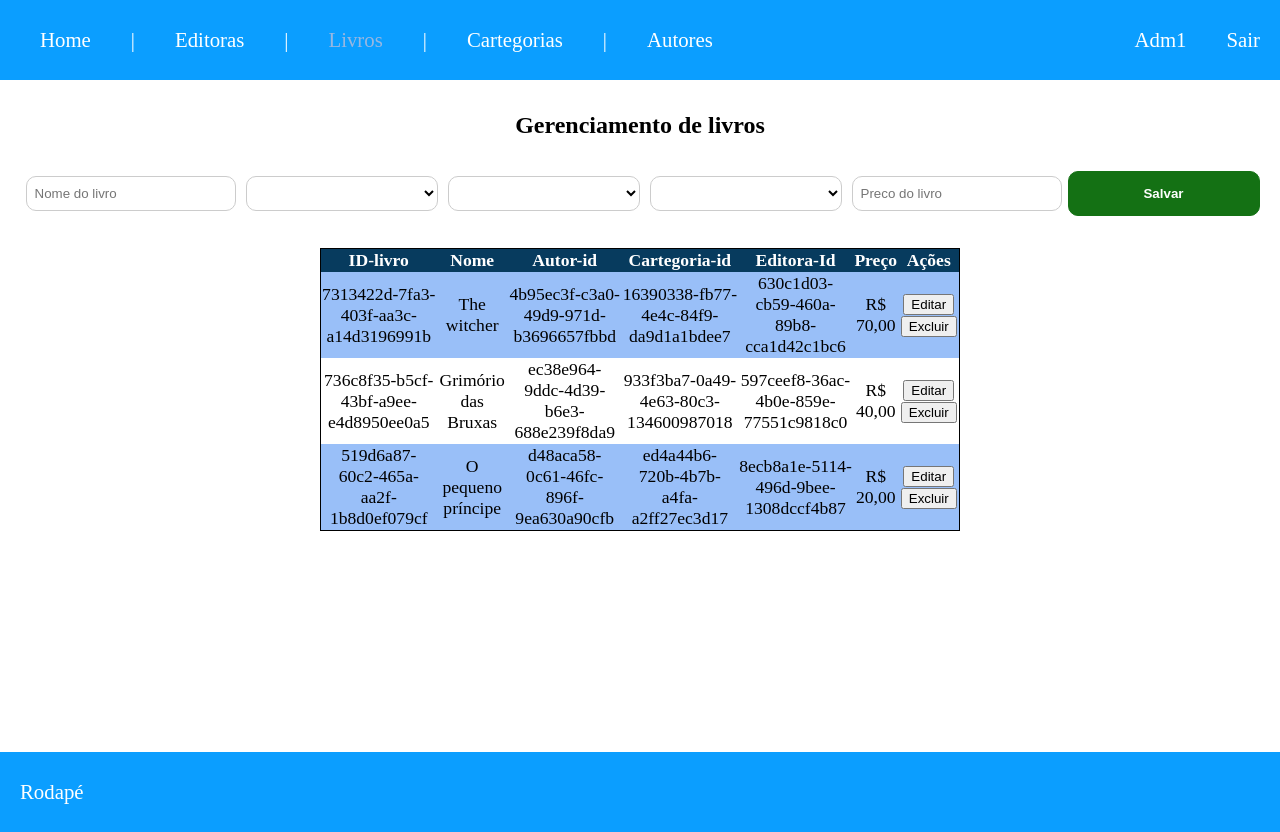
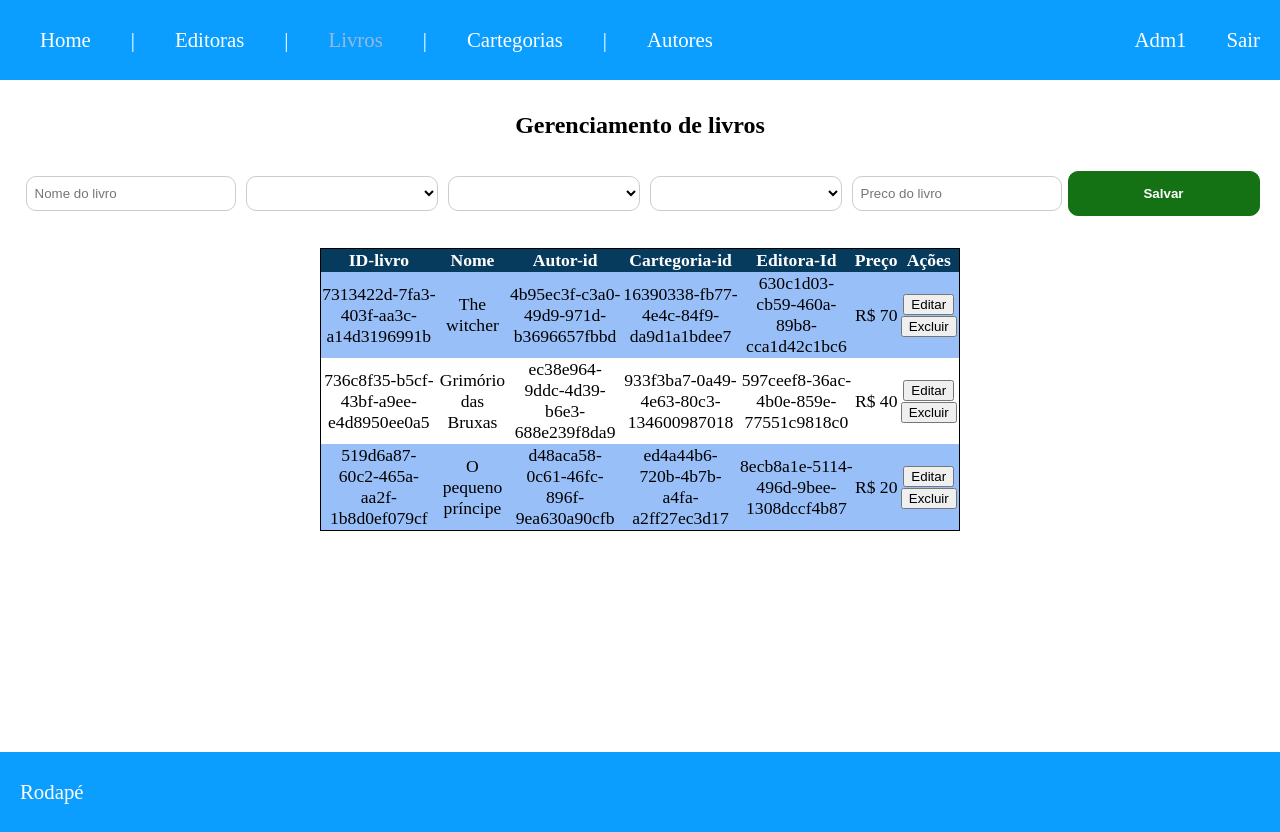
Before and after one commit to Ian-2INFO3/aula-bootcamp-teste, a Vue app: page /livros in a window 1280 px wide. Built offline with nearby package versions, Linux system fonts and the light colour scheme.

Commit message:
codigo otimizado

```diff
--- a/src/views/LivrosView.vue
+++ b/src/views/LivrosView.vue
@@ -5,62 +5,63 @@ export default {
     return {
       livros: [
         {
-          id_livro: "7313422d-7fa3-403f-aa3c-a14d3196991b",
-          nome: "The witcher",
-          id_editora: "630c1d03-cb59-460a-89b8-cca1d42c1bc6",
-          id_autor: "4b95ec3f-c3a0-49d9-971d-b3696657fbbd",
-          id_cartegoria: "16390338-fb77-4e4c-84f9-da9d1a1bdee7",
-          preco_livro: "R$ 70,00",
+          id: "7313422d-7fa3-403f-aa3c-a14d3196991b",
+          titulo: "The witcher",
+          editora: "630c1d03-cb59-460a-89b8-cca1d42c1bc6",
+          autor: "4b95ec3f-c3a0-49d9-971d-b3696657fbbd",
+          categoria: "16390338-fb77-4e4c-84f9-da9d1a1bdee7",
+          preco: 70.0,
         },
         {
-          id_livro: "736c8f35-b5cf-43bf-a9ee-e4d8950ee0a5",
-          nome: "Grimório das Bruxas",
-          id_editora: "597ceef8-36ac-4b0e-859e-77551c9818c0",
-          id_autor: "ec38e964-9ddc-4d39-b6e3-688e239f8da9",
-          id_cartegoria: "933f3ba7-0a49-4e63-80c3-134600987018",
-          preco_livro: "R$ 40,00",
+          id: "736c8f35-b5cf-43bf-a9ee-e4d8950ee0a5",
+          titulo: "Grimório das Bruxas",
+          editora: "597ceef8-36ac-4b0e-859e-77551c9818c0",
+          autor: "ec38e964-9ddc-4d39-b6e3-688e239f8da9",
+          categoria: "933f3ba7-0a49-4e63-80c3-134600987018",
+          preco: 40.0,
         },
         {
-          id_livro: "519d6a87-60c2-465a-aa2f-1b8d0ef079cf",
-          nome: "O pequeno príncipe",
-          id_editora: "8ecb8a1e-5114-496d-9bee-1308dccf4b87",
-          id_autor: "d48aca58-0c61-46fc-896f-9ea630a90cfb",
-          id_cartegoria: "ed4a44b6-720b-4b7b-a4fa-a2ff27ec3d17",
-          preco_livro: "R$ 20,00",
+          id: "519d6a87-60c2-465a-aa2f-1b8d0ef079cf",
+          titulo: "O pequeno príncipe",
+          editora: "8ecb8a1e-5114-496d-9bee-1308dccf4b87",
+          autor: "d48aca58-0c61-46fc-896f-9ea630a90cfb",
+          categoria: "ed4a44b6-720b-4b7b-a4fa-a2ff27ec3d17",
+          preco: 20.0,
         },
       ],
-      novo_livro: "",
-      novo_preco: "",
-      editora: "",
-      cartegoria: "",
-      autor: "",
+      novo_livro: {
+        titulo: "",
+        preco: "",
+        editora: "",
+        categoria: "",
+        autor: "",
+      },
+      indice_editar: -1,
     };
   },
   methods: {
     salvar() {
       if (
-        this.novo_livro &&
-        this.novo_preco &&
-        this.editora &&
-        this.autor &&
-        this.cartegoria !== ""
+        this.novo_livro.titulo !== "" &&
+        this.novo_livro.preco !== "" &&
+        this.novo_livro.editora !== "" &&
+        this.novo_livro.autor !== "" &&
+        this.novo_livro.categoria !== ""
       ) {
-        const novo_idlivro = uuidv4();
-        const novo_idautor = uuidv4();
-        const novo_idcartegoria = uuidv4();
-        this.livros.push({
-          id_livro: novo_idlivro,
-          id_editora: this.editora,
-          nome: this.novo_livro,
-          id_autor: novo_idautor,
-          id_cartegoria: novo_idcartegoria,
-          preco_livro: "R$ " + this.novo_preco,
-        });
-        this.novo_livro = "";
-        this.novo_preco = "";
-        this.editora = "";
-        this.autor = "";
-        this.cartegoria = "";
+        if (this.novo_livro.id) {
+          this.livros.splice(this.indice_editar, 1, this.novo_livro);
+          this.indice_editar = -1;
+        } else {
+          this.novo_livro.id = uuidv4();
+          this.livros.push(this.novo_livro);
+        }
+        this.novo_livro = {
+          titulo: "",
+          preco: "",
+          editora: "",
+          categoria: "",
+          autor: "",
+        };
       }
     },
     excluir(livro) {
@@ -68,10 +69,9 @@ export default {
       this.livros.splice(indice, 1);
     },
     editar(livro) {
-      const novo_nome = prompt("Editar Nome do livro");
-      if (novo_nome !== "") {
-        livro.nome = novo_nome;
-      }
+      const indice = this.livros.indexOf(livro);
+      this.indice_editar = indice;
+      Object.assign(this.novo_livro, livro);
     },
   },
 };
@@ -84,12 +84,12 @@ export default {
     <div class="form-input">
       <input
         @keyup.enter="salvar"
-        v-model="novo_livro"
+        v-model="novo_livro.titulo"
         type="text"
         placeholder="Nome do livro"
         class="input-menor"
       />
-      <select name="editoras" class="input-menor" v-model="editora">
+      <select name="editoras" class="input-menor" v-model="novo_livro.editora">
         <option value="630c1d03-cb59-460a-89b8-cca1d42c1bc6">
           Companhia das Letras
         </option>
@@ -100,12 +100,16 @@ export default {
           Editora Arqueiro
         </option>
       </select>
-      <select name="cartegorias" class="input-menor" v-model="cartegoria">
+      <select
+        name="categorias"
+        class="input-menor"
+        v-model="novo_livro.categoria"
+      >
         <option value="16390338-fb77-4e4c-84f9-da9d1a1bdee7">Drama</option>
         <option value="933f3ba7-0a49-4e63-80c3-134600987018">Medo</option>
         <option value="ed4a44b6-720b-4b7b-a4fa-a2ff27ec3d17">Ficção</option>
       </select>
-      <select name="autor" class="input-menor" v-model="autor">
+      <select name="autor" class="input-menor" v-model="novo_livro.autor">
         <option value="4b95ec3f-c3a0-49d9-971d-b3696657fbbd">
           Andrzej Sapkowski
         </option>
@@ -118,7 +122,7 @@ export default {
       </select>
       <input
         @keyup.enter="salvar"
-        v-model="novo_preco"
+        v-model="novo_livro.preco"
         type="number"
         placeholder="Preco do livro"
         class="input-menor"
@@ -141,23 +145,21 @@ export default {
         <tbody>
           <tr v-for="livro in livros" :key="livro.id">
             <td>
-              {{ livro.id_livro }}
+              {{ livro.id }}
             </td>
             <td>
-              {{ livro.nome }}
+              {{ livro.titulo }}
             </td>
             <td>
-              {{ livro.id_autor }}
+              {{ livro.autor }}
             </td>
             <td>
-              {{ livro.id_cartegoria }}
+              {{ livro.categoria }}
             </td>
             <td>
-              {{ livro.id_editora }}
+              {{ livro.editora }}
             </td>
-            <td>
-              {{ livro.preco_livro }}
-            </td>
+            <td>R$ {{ livro.preco }}</td>
             <td>
               <button @click="editar(livro)">Editar</button>
               <button @click="excluir(livro)">Excluir</button>
```
